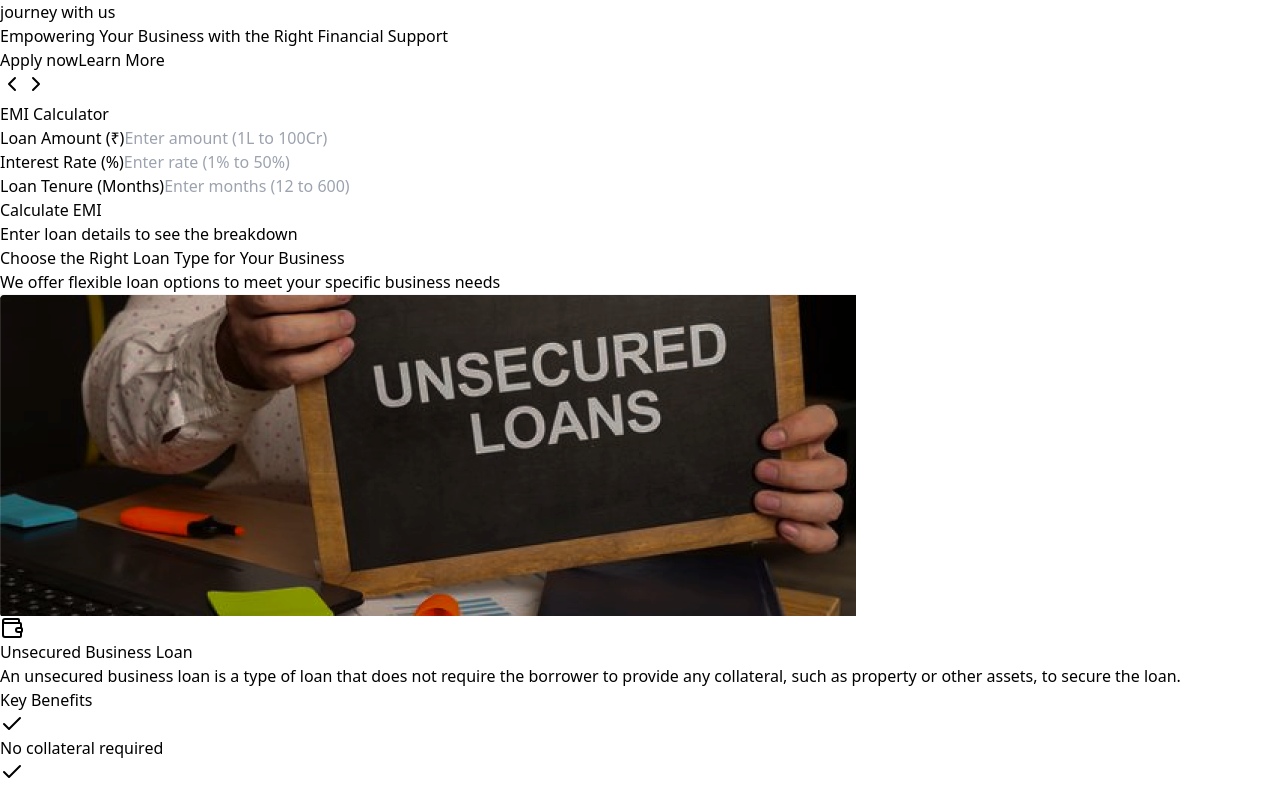
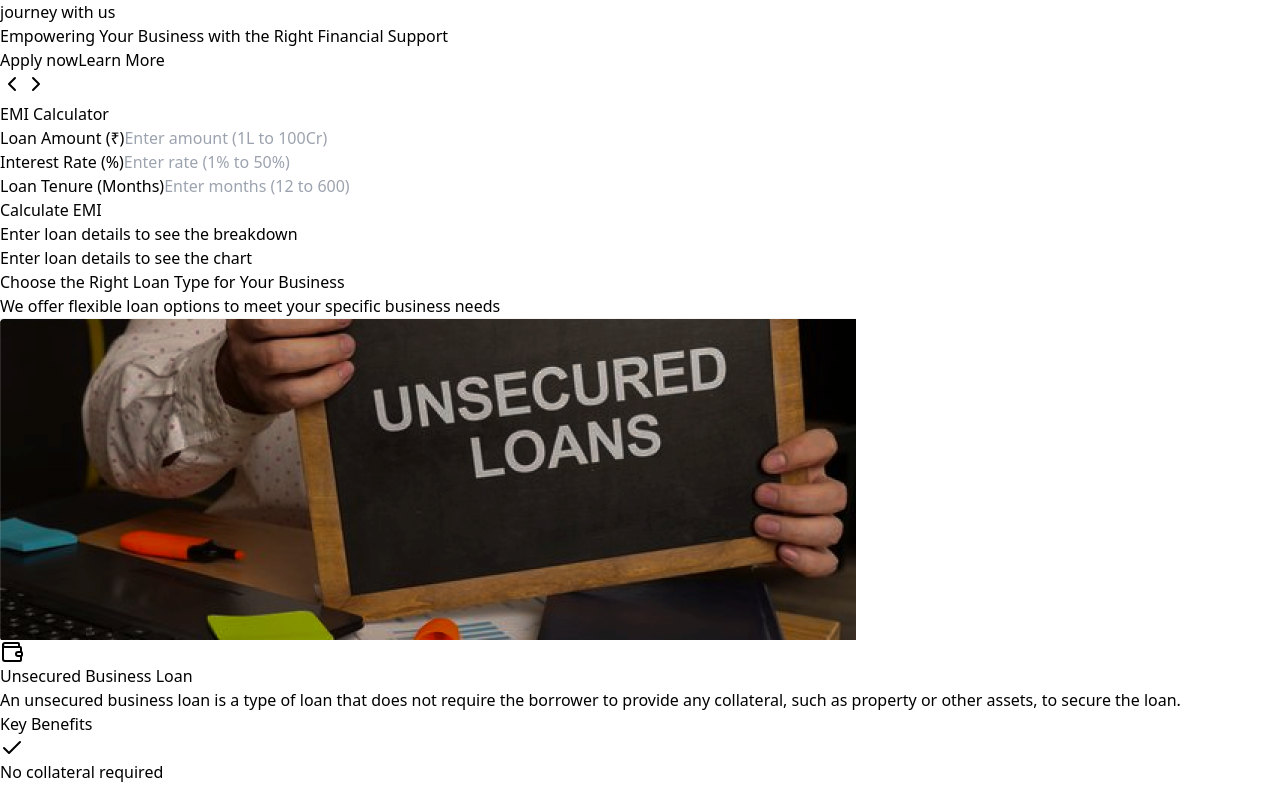
Before and after one commit to raza1315/key2loan, a React (Vite) app: page / in a window 1280 px wide. Shown: the part 1985-2772 px from the top of the page. Built offline with nearby package versions, Linux system fonts and the light colour scheme.

Commit message:
horizontally aligned the boxes of the emi calculator

```diff
--- a/src/Pages/Landing/components/EmiCalculator.jsx
+++ b/src/Pages/Landing/components/EmiCalculator.jsx
@@ -70,11 +70,11 @@ export default function EmiCalculator() {
 
   return (
     <section className="pb-16 pt-6 px-4 bg-white">
-      <div className="container mx-auto max-w-6xl">
+      <div className="container mx-auto max-w-7xl">
         <h2 className="text-3xl font-semibold text-center mb-12 tracking-wide">
           EMI Calculator
         </h2>
-        <div className="grid md:grid-cols-2 gap-8">
+        <div className="grid md:grid-cols-3 gap-8">
           {/* Input Card */}
           <div className="bg-white p-6 rounded-lg shadow-md border border-gray-200 z-10">
             <div className="space-y-6">
@@ -143,29 +143,6 @@ export default function EmiCalculator() {
           {/* Results Card */}
           <div className="bg-white p-6 rounded-lg shadow-md border border-gray-200 z-10">
             {result ? (
-              <div className="space-y-6">
-                <div className="h-[300px]">
-                  <ResponsiveContainer width="100%" height="100%">
-                    <PieChart>
-                      <Pie
-                        data={getPieChartData()}
-                        cx="50%"
-                        cy="50%"
-                        innerRadius={60}
-                        outerRadius={80}
-                        paddingAngle={5}
-                        dataKey="value"
-                      >
-                        {getPieChartData().map((entry, index) => (
-                          <Cell key={`cell-${index}`} fill={COLORS[index]} />
-                        ))}
-                      </Pie>
-                      <Tooltip
-                        formatter={(value) => formatCurrency(value)}
-                      />
-                    </PieChart>
-                  </ResponsiveContainer>
-                </div>
               <div className="space-y-4">
                 <div className="flex justify-between items-center p-4 bg-gray-50 rounded-lg">
                   <span className="text-sm font-medium">Monthly EMI:</span>
@@ -194,10 +171,41 @@ export default function EmiCalculator() {
                   <span className="font-medium">{formatCurrency(result.totalInterest)}</span>
                 </div>
               </div>
+            ) : (
+              <div className="h-full flex items-center justify-center text-gray-500">
+                Enter loan details to see the breakdown
+              </div>
+            )}
+          </div>
+
+          {/* Pie Chart Card */}
+          <div className="bg-white p-6 rounded-lg shadow-md border border-gray-200 z-10">
+            {result ? (
+              <div className="h-full">
+                <ResponsiveContainer width="100%" height="100%">
+                  <PieChart>
+                    <Pie
+                      data={getPieChartData()}
+                      cx="50%"
+                      cy="50%"
+                      innerRadius={60}
+                      outerRadius={80}
+                      paddingAngle={5}
+                      dataKey="value"
+                    >
+                      {getPieChartData().map((entry, index) => (
+                        <Cell key={`cell-${index}`} fill={COLORS[index]} />
+                      ))}
+                    </Pie>
+                    <Tooltip
+                      formatter={(value) => formatCurrency(value)}
+                    />
+                  </PieChart>
+                </ResponsiveContainer>
               </div>
             ) : (
               <div className="h-full flex items-center justify-center text-gray-500">
-                Enter loan details to see the breakdown
+                Enter loan details to see the chart
               </div>
             )}
           </div>
```
Lines whose indentation alone changed are shown as unchanged.
